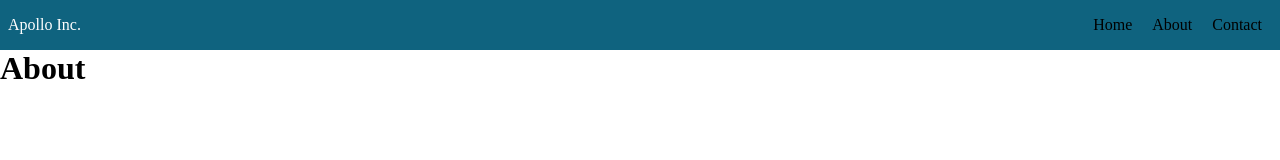
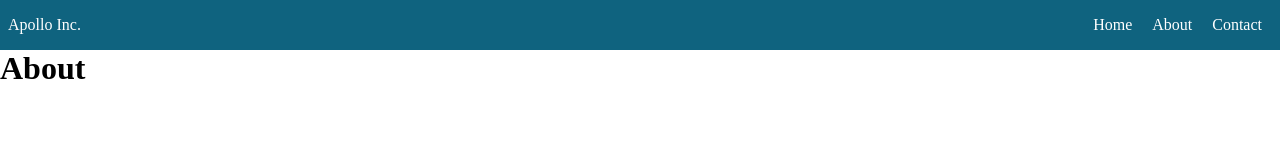
Before and after one commit to zeinkap/11-8-17-exercise, a plain HTML site: page about.html in a window 1280 px wide. Drawn offline with Linux system fonts and the light colour scheme.

Commit message:
adds proper nav links that work

```diff
--- a/about.html
+++ b/about.html
@@ -11,9 +11,9 @@
       <nav class="main-nav">
         <a href="index.html" class="main-nav-brand">Apollo Inc.</a>
         <ul class="main-nav-list">
-          <li><a href="index.html"></a>Home</li>
-          <li><a href="about.html"></a>About</li>
-          <li><a href="contact.html"></a>Contact</li>
+          <li><a href="index.html">Home</a></li>
+          <li><a href="about.html">About</a></li>
+          <li><a href="contact.html">Contact</a></li>
         </ul>
       </nav>
       <h1>About</h1>
```
Also changed, not shown: contact.html (+3 -3 lines), index.html (+3 -3 lines).
